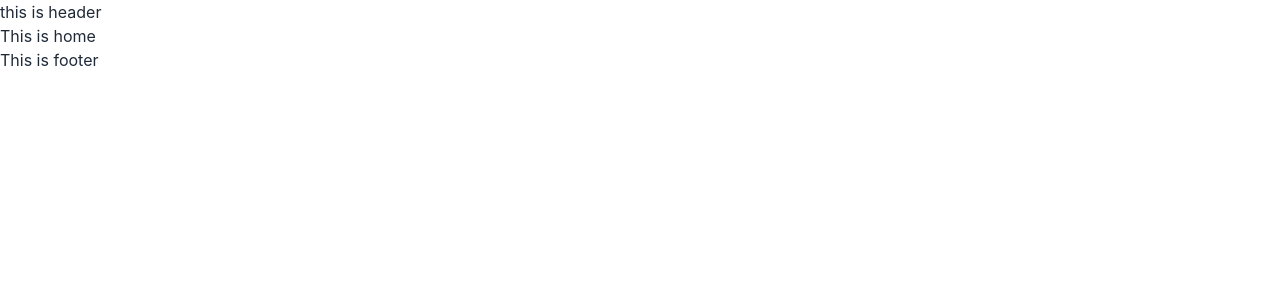
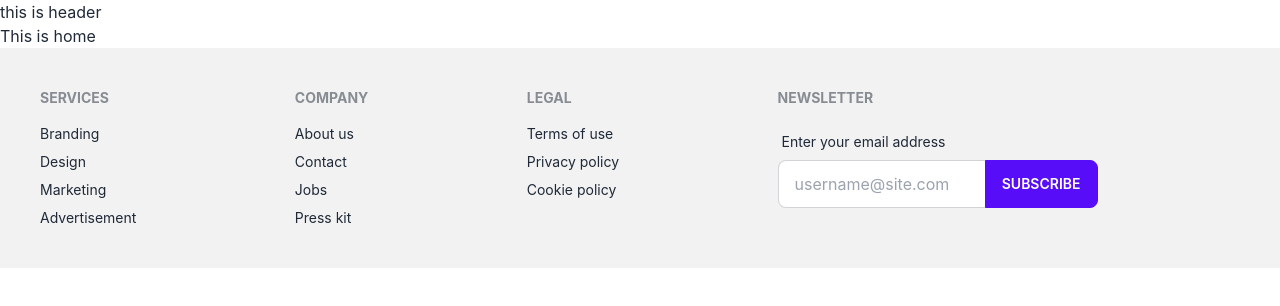
Before and after one commit to atik94/service-review-client, a React (Create React App) app: page / in a window 1280 px wide. Shown: the top 306 px of the page. Built offline with nearby package versions, Linux system fonts and the light colour scheme.

Commit message:
footer part commit

```diff
--- a/src/Pages/Shared/Footer/Footer.js
+++ b/src/Pages/Shared/Footer/Footer.js
@@ -2,9 +2,62 @@
 
 const Footer = () => {
   return (
-    <div>
-      <h2>This is footer</h2>
-    </div>
+    <footer className="footer p-10 bg-base-200 text-base-content">
+      <div>
+        <span className="footer-title">Services</span>
+        <a href="/" className="link link-hover">
+          Branding
+        </a>
+        <a href="/" className="link link-hover">
+          Design
+        </a>
+        <a href="/" className="link link-hover">
+          Marketing
+        </a>
+        <a href="/" className="link link-hover">
+          Advertisement
+        </a>
+      </div>
+      <div>
+        <span className="footer-title">Company</span>
+        <a href="/" className="link link-hover">
+          About us
+        </a>
+        <a href="/" className="link link-hover">
+          Contact
+        </a>
+        <a href="/" className="link link-hover">
+          Jobs
+        </a>
+        <a href="/" className="link link-hover">
+          Press kit
+        </a>
+      </div>
+      <div>
+        <span className="footer-title">Legal</span>
+        <a href="/" className="link link-hover">
+          Terms of use
+        </a>
+        <a href="/" className="link link-hover">
+          Privacy policy
+        </a>
+        <a href="/" className="link link-hover">
+          Cookie policy
+        </a>
+      </div>
+      <div>
+        <span className="footer-title">Newsletter</span>
+        <div className="form-control w-80">
+          <label className="label">
+            <span className="label-text">Enter your email address</span>
+          </label>
+          <div className="relative">
+            <input type="text" placeholder="username@site.com" className="input input-bordered w-full pr-16" />
+            <button className="btn btn-primary absolute top-0 right-0 rounded-l-none">Subscribe</button>
+          </div>
+        </div>
+      </div>
+    </footer>
   );
 };
 
```
